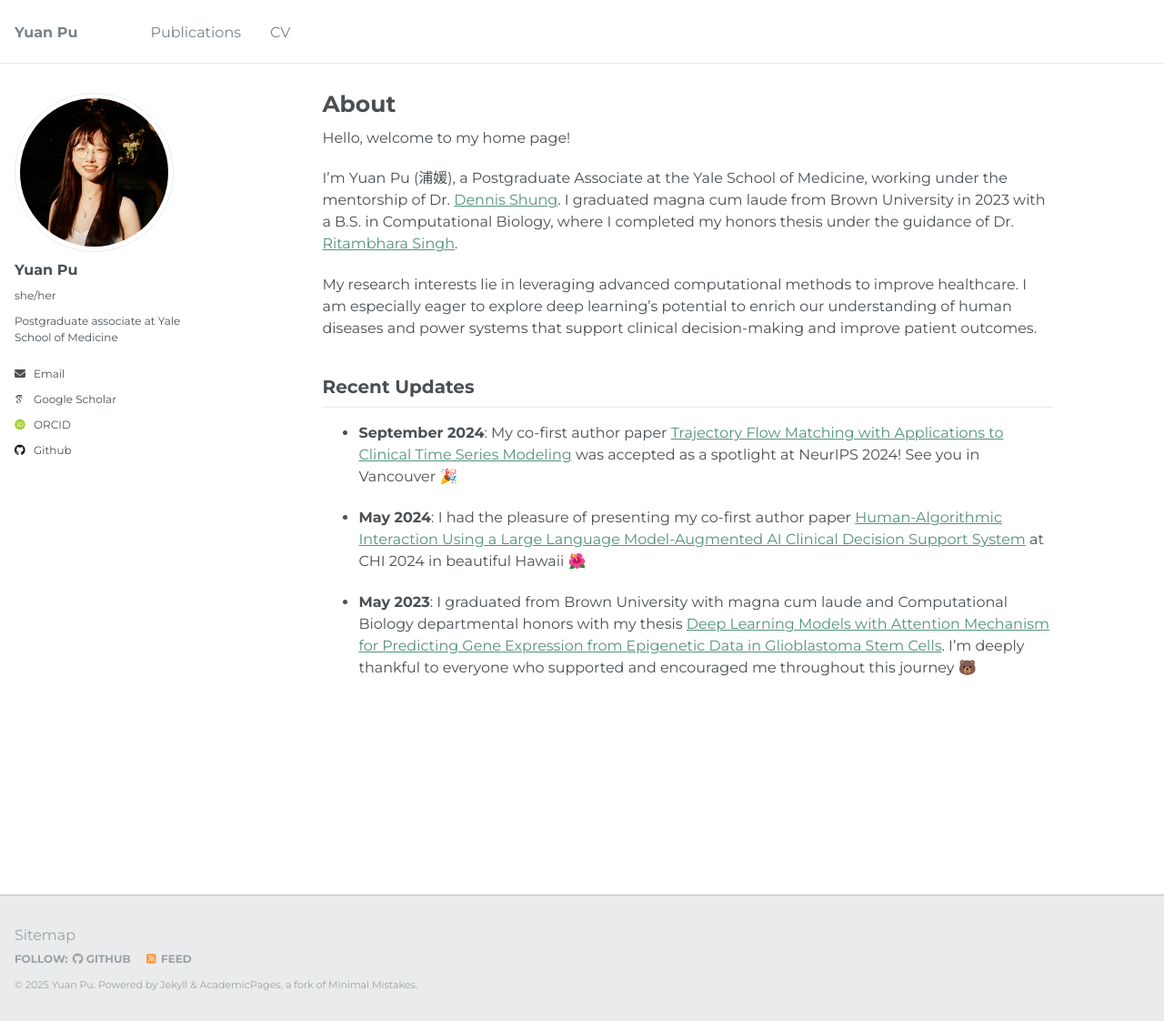
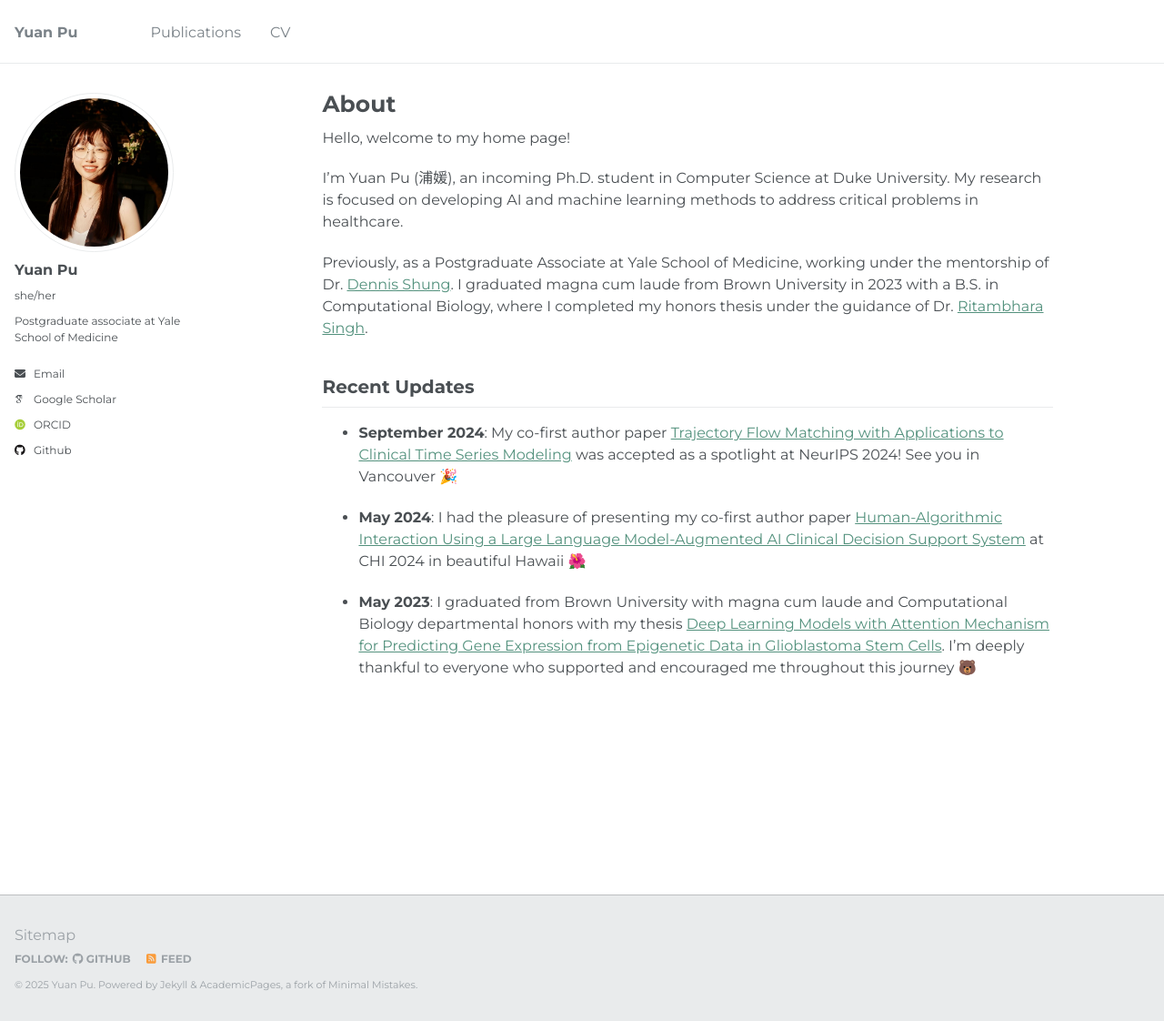
Before and after one commit to yuan-pu/yuan-pu_academicPages, a Jekyll site: the page built from _pages/about.md, in a window 1280 px wide and 1122 px high. Shown: the whole window at 91% size. Built offline with Jekyll 4.4.1, drawn with Linux system fonts in a browser that asks for light colours; some web fonts are replaced.

Commit message:
Update about.md

```diff
--- a/_pages/about.md
+++ b/_pages/about.md
@@ -9,9 +9,9 @@ redirect_from:
 
 Hello, welcome to my home page!
 
-I’m Yuan Pu (浦媛), a Postgraduate Associate at the Yale School of Medicine, working under the mentorship of Dr. [Dennis Shung](https://medicine.yale.edu/profile/dennis-shung/). I graduated magna cum laude from Brown University in 2023 with a B.S. in Computational Biology, where I completed my honors thesis under the guidance of Dr. [Ritambhara Singh](https://ritambharasingh.com/).
+I'm Yuan Pu (浦媛), an incoming Ph.D. student in Computer Science at Duke University. My research is focused on developing AI and machine learning methods to address critical problems in healthcare.
 
-My research interests lie in leveraging advanced computational methods to improve healthcare. I am especially eager to explore deep learning’s potential to enrich our understanding of human diseases and power systems that support clinical decision-making and improve patient outcomes.
+Previously, as a Postgraduate Associate at Yale School of Medicine, working under the mentorship of Dr. [Dennis Shung](https://scholar.google.com/citations?user=N-LePdMAAAAJ&hl=en). I graduated magna cum laude from Brown University in 2023 with a B.S. in Computational Biology, where I completed my honors thesis under the guidance of Dr. [Ritambhara Singh](https://ritambharasingh.com/).
 
 <h2> Recent Updates </h2>
 
```
